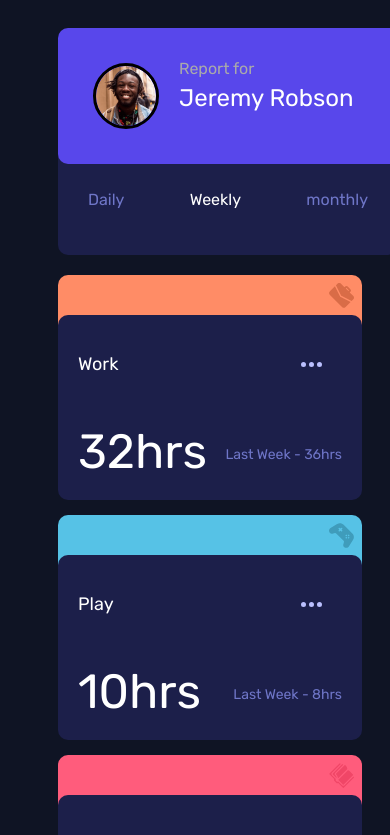
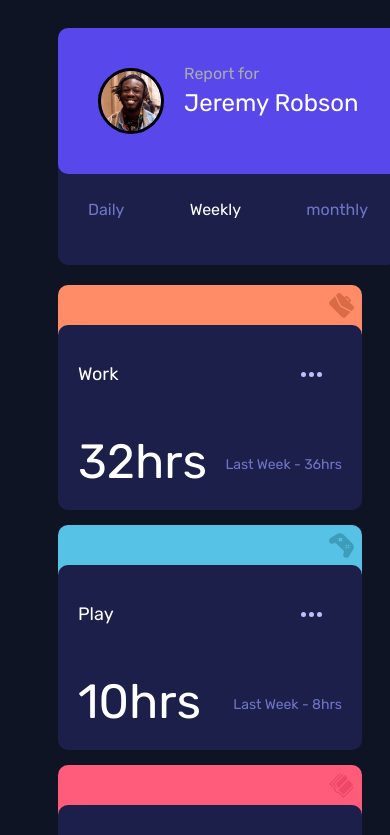
Before and after one commit to aswin-c39/time-tracking-dashboard, a React (Vite) app: page / in a window 390 px wide. Shown: the top 835 px of the page. Built offline with nearby package versions, Linux system fonts and the light colour scheme.

Commit message:
mobile test-again

```diff
--- a/src/App.scss
+++ b/src/App.scss
@@ -191,7 +191,7 @@ body{
 
   .profile-card {
     max-width: 100%;
-    padding: 15px;
+    //padding: 15px;
     margin-right: 20px;
     height: auto;
     display: flex;
```
